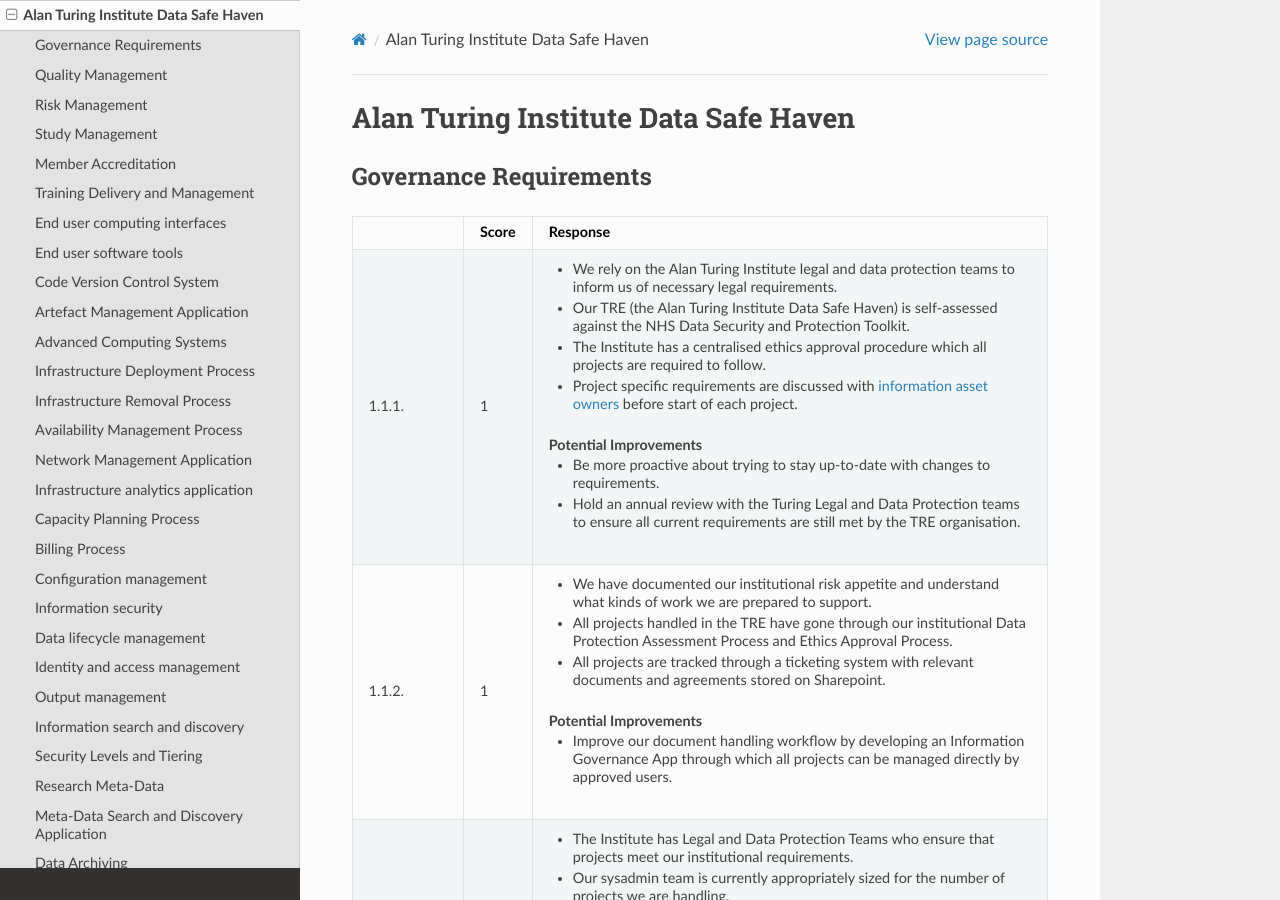
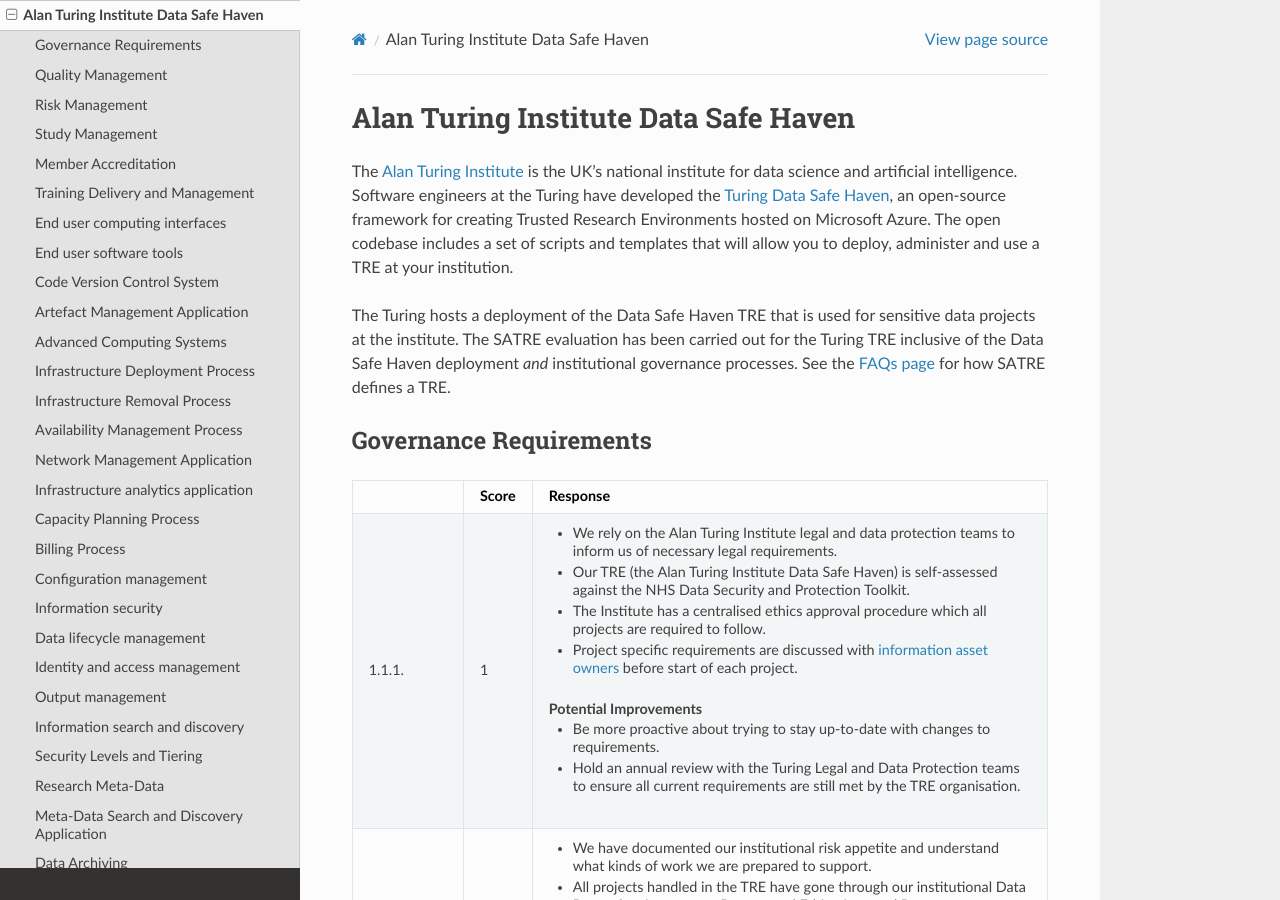
Before and after one commit to sa-tre/satre-specification, a Sphinx documentation site: the page built from docs/source/evaluations/alan_turing_institute.md, in a window 1280 px wide and 900 px high. Built offline with Sphinx 7.4.7 and the Read the Docs theme 2.0.0, drawn with Linux system fonts in a browser that asks for light colours.

Commit message:
add description

```diff
--- a/docs/source/evaluations/alan_turing_institute.md
+++ b/docs/source/evaluations/alan_turing_institute.md
@@ -1,6 +1,14 @@
 (evaluation_alan_turing_institute)=
 
 # Alan Turing Institute Data Safe Haven
+
+The [Alan Turing Institute](https://www.turing.ac.uk/) is the UK's national institute for data science and artificial intelligence.
+Software engineers at the Turing have developed the [Turing Data Safe Haven](https://github.com/alan-turing-institute/data-safe-haven), an open-source framework for creating Trusted Research Environments hosted on Microsoft Azure.
+The open codebase includes a set of scripts and templates that will allow you to deploy, administer and use a TRE at your institution.
+
+The Turing hosts a deployment of the Data Safe Haven TRE that is used for sensitive data projects at the institute.
+The SATRE evaluation has been carried out for the Turing TRE inclusive of the Data Safe Haven deployment *and* institutional governance processes.
+See the {ref}`FAQs page <what_tre>` for how SATRE defines a TRE.
 
 ## Governance Requirements
 
```
